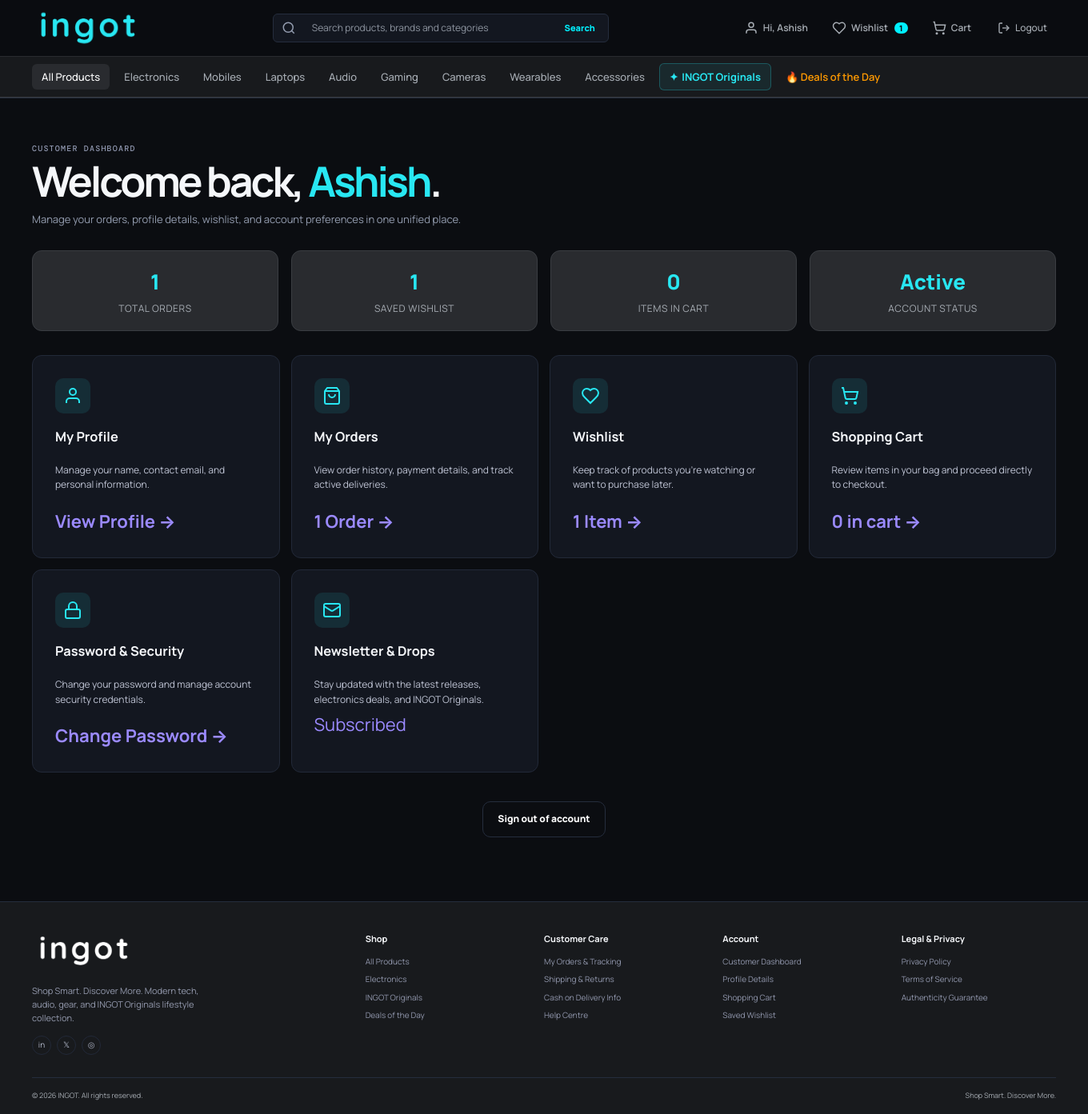
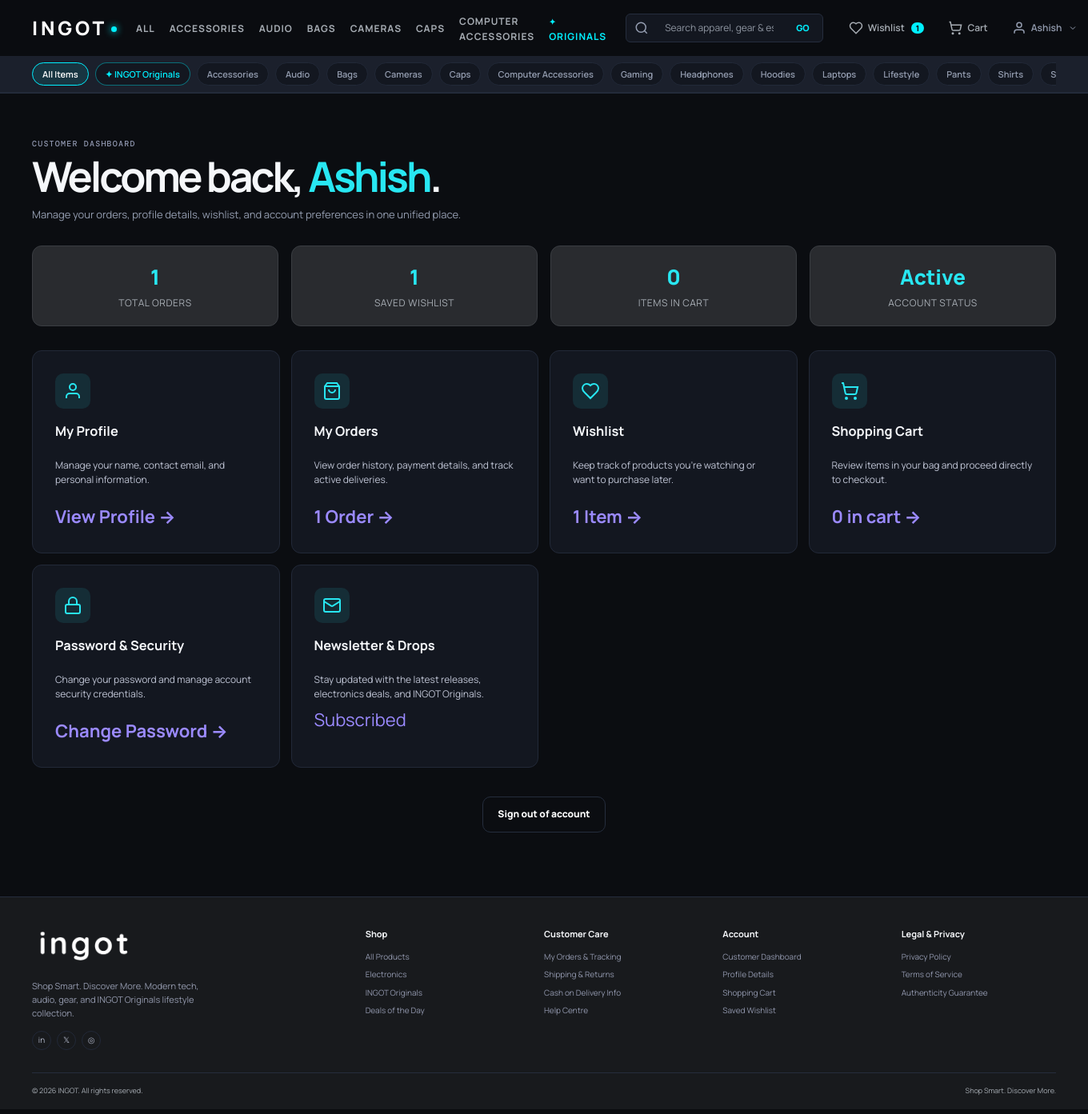
Before and after one commit to ashishsahoo18/Block-Rock-E-Commerce, a Django app: page /account/ in a window 1360 px wide. Shown: the whole page at 80% size. Run offline with Django 5.2, Linux system fonts and the light colour scheme; a user stored in the database is signed in; data comes from the database, SQL or seed files in the repository; data that the repository does not hold is empty.

Commit message:
Update navbar.html

```diff
--- a/Block-Rock-Ecommerce/blockrock/templates/includes/navbar.html
+++ b/Block-Rock-Ecommerce/blockrock/templates/includes/navbar.html
@@ -1,19 +1,34 @@
 {% load static %}
-<header class="site-header">
+<header class="site-header" id="site-header">
   <div class="container nav-main-wrap">
-    <!-- Brand Logo -->
-    <a class="brand" href="{% url 'home' %}" aria-label="INGOT home">
-      <picture>
-        <source media="(max-width: 520px)" srcset="{% static 'images/ingot-logo-compact.png' %}">
-        <img class="brand-logo" src="{% static 'images/ingot-logo.png' %}" alt="ingot">
-      </picture>
+    <!-- Left: INGOT Brand Logo/Wordmark -->
+    <a class="brand" href="{% url 'home' %}" aria-label="INGOT Home">
+      <div class="brand-wordmark">
+        <span class="brand-title">INGOT</span>
+        <span class="brand-dot"></span>
+      </div>
     </a>
 
-    <!-- Marketplace Global Search Bar with Live Autocomplete -->
+    <!-- Primary Nav: DB-Driven Categories -->
+    <nav class="primary-nav" id="primary-nav" aria-label="Main Navigation">
+      <a class="nav-cat-link {% if not selected_category and not collection and request.resolver_match.url_name == 'products' %}active{% endif %}" href="{% url 'products' %}">
+        ALL
+      </a>
+      {% for cat in nav_categories|slice:":6" %}
+        <a class="nav-cat-link {% if selected_category == cat.slug %}active{% endif %}" href="{% url 'products' %}?category={{ cat.slug }}">
+          {{ cat.name|upper }}
+        </a>
+      {% endfor %}
+      <a class="nav-cat-link nav-highlight {% if collection == 'ingot_originals' or request.resolver_match.url_name == 'ingot_originals' %}active{% endif %}" href="{% url 'ingot_originals' %}">
+        <span class="cyan-bullet">✦</span> ORIGINALS
+      </a>
+    </nav>
+
+    <!-- Global Search Bar with Live Autocomplete -->
     <div class="nav-search-container">
       <form action="{% url 'products' %}" method="get" class="nav-search-form" id="nav-search-form">
         <div class="nav-search-input-wrap">
-          <svg class="search-glass-icon" viewBox="0 0 24 24" fill="none" stroke="currentColor" stroke-width="2" width="18" height="18" style="width: 18px; height: 18px; min-width: 18px; max-width: 18px; flex-shrink: 0;" aria-hidden="true">
+          <svg class="search-glass-icon" viewBox="0 0 24 24" fill="none" stroke="currentColor" stroke-width="2" width="16" height="16" aria-hidden="true">
             <circle cx="11" cy="11" r="8"></circle>
             <path d="m21 21-4.3-4.3"></path>
           </svg>
@@ -22,136 +37,122 @@
             name="search"
             id="nav-search-input"
             class="nav-search-input"
-            placeholder="Search products, brands and categories"
+            placeholder="Search apparel, gear & essentials..."
             autocomplete="off"
             value="{{ query|default:'' }}"
-            aria-label="Search products, brands and categories"
+            aria-label="Search catalogue"
           >
           <button type="submit" class="nav-search-button" aria-label="Search">
-            <span>Search</span>
+            <span>GO</span>
           </button>
         </div>
-        <!-- Autocomplete Suggestions Dropdown -->
         <div class="search-autocomplete-dropdown" id="search-autocomplete-dropdown" style="display: none;"></div>
       </form>
     </div>
 
-    <!-- Header Actions (Account, Wishlist, Cart, Auth) -->
+    <!-- Header Actions (Wishlist, Cart, Account Dropdown) -->
     <div class="nav-actions">
+      <!-- Wishlist with badge -->
+      <a class="nav-action-item nav-wishlist" href="{% url 'wishlist_detail' %}" title="Wishlist" aria-label="Wishlist">
+        <svg viewBox="0 0 24 24" fill="none" stroke="currentColor" stroke-width="2" width="18" height="18" aria-hidden="true">
+          <path d="M19 14c1.49-1.46 3-3.21 3-5.5A5.5 5.5 0 0 0 16.5 3c-1.76 0-3 .5-4.5 2-1.5-1.5-2.74-2-4.5-2A5.5 5.5 0 0 0 2 8.5c0 2.3 1.5 4.05 3 5.5l7 7Z"></path>
+        </svg>
+        <span class="action-label">Wishlist</span>
+        <span class="badge-count wishlist-count-badge" style="{% if not wishlist_product_ids %}display:none;{% endif %}">
+          {{ wishlist_product_ids|length }}
+        </span>
+      </a>
+
+      <!-- Cart with badge -->
+      <a class="nav-action-item nav-cart" href="{% url 'cart_detail' %}" title="Shopping Cart" aria-label="Shopping Cart">
+        <svg viewBox="0 0 24 24" fill="none" stroke="currentColor" stroke-width="2" width="18" height="18" aria-hidden="true">
+          <circle cx="8" cy="21" r="1"></circle>
+          <circle cx="19" cy="21" r="1"></circle>
+          <path d="M2.05 2.05h2l2.66 12.42a2 2 0 0 0 2 1.58h9.78a2 2 0 0 0 1.95-1.57l1.65-7.43H5.12"></path>
+        </svg>
+        <span class="action-label">Cart</span>
+        <span class="badge-count cart-count-badge" style="{% if not cart_count %}display:none;{% endif %}">
+          {{ cart_count }}
+        </span>
+      </a>
+
+      <!-- Account Dropdown -->
+      <div class="nav-account-dropdown-wrap" id="account-dropdown-wrap">
         {% if user.is_authenticated %}
-        <a class="nav-action-item" href="{% url 'account' %}" title="My Account">
-          <svg viewBox="0 0 24 24" fill="none" stroke="currentColor" stroke-width="2" width="18" height="18" style="width:18px;height:18px;flex-shrink:0;"><path d="M20 21v-2a4 4 0 0 0-4-4H8a4 4 0 0 0-4 4v2"></path><circle cx="12" cy="7" r="4"></circle></svg>
-          <span class="action-label">Hi, {{ user.first_name|default:user.username }}</span>
+          <button class="nav-action-item nav-account-btn" id="account-dropdown-btn" type="button" aria-expanded="false" aria-haspopup="true">
+            <svg viewBox="0 0 24 24" fill="none" stroke="currentColor" stroke-width="2" width="18" height="18" aria-hidden="true">
+              <path d="M20 21v-2a4 4 0 0 0-4-4H8a4 4 0 0 0-4 4v2"></path>
+              <circle cx="12" cy="7" r="4"></circle>
+            </svg>
+            <span class="action-label">{{ user.first_name|default:user.username }}</span>
+            <svg class="chevron-icon" viewBox="0 0 24 24" fill="none" stroke="currentColor" stroke-width="2" width="12" height="12"><path d="m6 9 6 6 6-6"/></svg>
+          </button>
+          <div class="account-menu-dropdown" id="account-menu-dropdown">
+            <div class="dropdown-user-header">
+              <strong>{{ user.username }}</strong>
+              <small>{{ user.email }}</small>
+            </div>
+            <a class="dropdown-item" href="{% url 'order_list' %}">
+              <svg viewBox="0 0 24 24" fill="none" stroke="currentColor" stroke-width="2" width="14" height="14"><rect x="3" y="4" width="18" height="16" rx="2"/><path d="M7 8h10M7 12h10M7 16h6"/></svg>
+              My Orders
             </a>
-        <a class="nav-action-item" href="{% url 'wishlist_detail' %}" title="Wishlist" aria-label="Wishlist">
-          <svg viewBox="0 0 24 24" fill="none" stroke="currentColor" stroke-width="2" width="18" height="18" style="width:18px;height:18px;flex-shrink:0;"><path d="M19 14c1.49-1.46 3-3.21 3-5.5A5.5 5.5 0 0 0 16.5 3c-1.76 0-3 .5-4.5 2-1.5-1.5-2.74-2-4.5-2A5.5 5.5 0 0 0 2 8.5c0 2.3 1.5 4.05 3 5.5l7 7Z"></path></svg>
-          <span class="action-label">Wishlist</span>
-          {% if wishlist_product_ids %}
-            <span class="badge-count">{{ wishlist_product_ids|length }}</span>
-          {% endif %}
+            <a class="dropdown-item" href="{% url 'wishlist_detail' %}">
+              <svg viewBox="0 0 24 24" fill="none" stroke="currentColor" stroke-width="2" width="14" height="14"><path d="M19 14c1.49-1.46 3-3.21 3-5.5A5.5 5.5 0 0 0 16.5 3c-1.76 0-3 .5-4.5 2-1.5-1.5-2.74-2-4.5-2A5.5 5.5 0 0 0 2 8.5c0 2.3 1.5 4.05 3 5.5l7 7Z"/></svg>
+              Wishlist
             </a>
-        <a class="nav-action-item nav-cart" href="{% url 'cart_detail' %}" title="Cart" aria-label="Cart">
-          <svg viewBox="0 0 24 24" fill="none" stroke="currentColor" stroke-width="2" width="18" height="18" style="width:18px;height:18px;flex-shrink:0;"><circle cx="8" cy="21" r="1"></circle><circle cx="19" cy="21" r="1"></circle><path d="M2.05 2.05h2l2.66 12.42a2 2 0 0 0 2 1.58h9.78a2 2 0 0 0 1.95-1.57l1.65-7.43H5.12"></path></svg>
-          <span class="action-label">Cart</span>
-          {% if cart_count %}
-            <span class="badge-count">{{ cart_count }}</span>
-          {% endif %}
+            <a class="dropdown-item" href="{% url 'account' %}">
+              <svg viewBox="0 0 24 24" fill="none" stroke="currentColor" stroke-width="2" width="14" height="14"><path d="M20 21v-2a4 4 0 0 0-4-4H8a4 4 0 0 0-4 4v2"/><circle cx="12" cy="7" r="4"/></svg>
+              Account Profile
             </a>
-        <form class="logout-form" action="{% url 'logout' %}" method="post">
+            <div class="dropdown-divider"></div>
+            <form class="dropdown-logout-form" action="{% url 'logout' %}" method="post">
               {% csrf_token %}
-          <button class="nav-logout-btn" type="submit" title="Logout">
-            <svg viewBox="0 0 24 24" fill="none" stroke="currentColor" stroke-width="2" width="16" height="16" style="width:16px;height:16px;flex-shrink:0;"><path d="M9 21H5a2 2 0 0 1-2-2V5a2 2 0 0 1 2-2h4"></path><polyline points="16 17 21 12 16 7"></polyline><line x1="21" y1="12" x2="9" y2="12"></line></svg>
-            <span class="logout-text">Logout</span>
+              <button type="submit" class="dropdown-item logout-item">
+                <svg viewBox="0 0 24 24" fill="none" stroke="currentColor" stroke-width="2" width="14" height="14"><path d="M9 21H5a2 2 0 0 1-2-2V5a2 2 0 0 1 2-2h4"/><polyline points="16 17 21 12 16 7"/><line x1="21" y1="12" x2="9" y2="12"/></svg>
+                Sign Out
               </button>
             </form>
+          </div>
         {% else %}
-        <a class="nav-action-item nav-auth-register" href="{% url 'register' %}">Register</a>
-        <a class="button button-small button-nav-signin" href="{% url 'login' %}?next={{ request.get_full_path|urlencode }}">Sign in</a>
+          <button class="nav-action-item nav-account-btn" id="account-dropdown-btn" type="button" aria-expanded="false" aria-haspopup="true">
+            <svg viewBox="0 0 24 24" fill="none" stroke="currentColor" stroke-width="2" width="18" height="18" aria-hidden="true">
+              <path d="M20 21v-2a4 4 0 0 0-4-4H8a4 4 0 0 0-4 4v2"></path>
+              <circle cx="12" cy="7" r="4"></circle>
+            </svg>
+            <span class="action-label">Account</span>
+            <svg class="chevron-icon" viewBox="0 0 24 24" fill="none" stroke="currentColor" stroke-width="2" width="12" height="12"><path d="m6 9 6 6 6-6"/></svg>
+          </button>
+          <div class="account-menu-dropdown" id="account-menu-dropdown">
+            <a class="dropdown-item signin-btn" href="{% url 'login' %}?next={{ request.get_full_path|urlencode }}">Sign In</a>
+            <a class="dropdown-item register-btn" href="{% url 'register' %}">Create Account</a>
+          </div>
         {% endif %}
-      <button class="menu-toggle" type="button" aria-label="Toggle navigation" aria-expanded="false" data-menu-toggle>
+      </div>
+
+      <!-- Mobile menu trigger -->
+      <button class="menu-toggle" type="button" aria-label="Toggle Navigation" aria-expanded="false" id="mobile-menu-toggle">
         <span></span><span></span><span></span>
       </button>
     </div>
   </div>
 
-  <!-- Secondary Marketplace Category Bar -->
-  <nav class="category-subnav" aria-label="Categories">
-    <div class="container subnav-wrap">
-      <a class="subnav-link {% if not selected_category and not collection %}active{% endif %}" href="{% url 'products' %}">All Products</a>
-      <a class="subnav-link {% if collection == 'electronics' %}active{% endif %}" href="{% url 'products' %}?collection=electronics">Electronics</a>
-      <a class="subnav-link {% if selected_category == 'smartphones' %}active{% endif %}" href="{% url 'products' %}?category=smartphones">Mobiles</a>
-      <a class="subnav-link {% if selected_category == 'laptops' %}active{% endif %}" href="{% url 'products' %}?category=laptops">Laptops</a>
-      <a class="subnav-link {% if selected_category == 'audio' %}active{% endif %}" href="{% url 'products' %}?category=audio">Audio</a>
-      <a class="subnav-link {% if selected_category == 'gaming' %}active{% endif %}" href="{% url 'products' %}?category=gaming">Gaming</a>
-      <a class="subnav-link {% if selected_category == 'cameras' %}active{% endif %}" href="{% url 'products' %}?category=cameras">Cameras</a>
-      <a class="subnav-link {% if selected_category == 'wearables' %}active{% endif %}" href="{% url 'products' %}?category=wearables">Wearables</a>
-      <a class="subnav-link {% if selected_category == 'accessories' %}active{% endif %}" href="{% url 'products' %}?category=accessories">Accessories</a>
-      <a class="subnav-link subnav-highlight {% if collection == 'ingot_originals' or request.resolver_match.url_name == 'ingot_originals' %}active{% endif %}" href="{% url 'ingot_originals' %}">
-        <span class="subnav-sparkle">✦</span> INGOT Originals
+  <!-- DB-Driven Subcategory Chips Bar -->
+  <nav class="subcategory-chips-bar" aria-label="Category Chips">
+    <div class="container chips-scroll-wrap">
+      <a class="chip-item {% if not selected_category and not collection %}active{% endif %}" href="{% url 'products' %}">
+        All Items
       </a>
-      <a class="subnav-link subnav-deal" href="{% url 'products' %}?deal=1">🔥 Deals of the Day</a>
+      <a class="chip-item chip-highlight {% if collection == 'ingot_originals' %}active{% endif %}" href="{% url 'ingot_originals' %}">
+        ✦ INGOT Originals
+      </a>
+      {% for cat in nav_categories %}
+        <a class="chip-item {% if selected_category == cat.slug %}active{% endif %}" href="{% url 'products' %}?category={{ cat.slug }}">
+          {{ cat.name }}
+        </a>
+      {% endfor %}
+      <a class="chip-item chip-deal {% if deal %}active{% endif %}" href="{% url 'products' %}?deal=1">
+        🔥 Deals
+      </a>
     </div>
   </nav>
 </header>
-
-<script>
-  // Autocomplete search behavior
-  document.addEventListener('DOMContentLoaded', function() {
-    const searchInput = document.getElementById('nav-search-input');
-    const dropdown = document.getElementById('search-autocomplete-dropdown');
-    let debounceTimer = null;
-
-    if (searchInput && dropdown) {
-      searchInput.addEventListener('input', function() {
-        const val = this.value.trim();
-        clearTimeout(debounceTimer);
-        if (val.length < 2) {
-          dropdown.style.display = 'none';
-          dropdown.innerHTML = '';
-          return;
-        }
-
-        debounceTimer = setTimeout(() => {
-          fetch('/shop/api/search-autocomplete/?q=' + encodeURIComponent(val))
-            .then(res => res.json())
-            .then(data => {
-              if (data.results && data.results.length > 0) {
-                let html = '<div class="autocomplete-list">';
-                data.results.forEach(item => {
-                  html += `
-                    <a href="/shop/${item.slug}/" class="autocomplete-item">
-                      ${item.image_url ? `<img src="${item.image_url}" alt="${item.name}" class="ac-thumb">` : `<span class="ac-icon">✦</span>`}
-                      <div class="ac-details">
-                        <span class="ac-name">${item.name}</span>
-                        <span class="ac-meta">${item.collection} &bull; ${item.category}</span>
-                      </div>
-                      <span class="ac-price">${item.price}</span>
-                    </a>
-                  `;
-                });
-                html += `
-                  <a href="/shop/?search=${encodeURIComponent(val)}" class="ac-view-all">
-                    See all results for "<strong>${val}</strong>" &rarr;
-                  </a>
-                </div>`;
-                dropdown.innerHTML = html;
-                dropdown.style.display = 'block';
-              } else {
-                dropdown.innerHTML = `<div class="ac-no-results">No products found matching "<strong>${val}</strong>"</div>`;
-                dropdown.style.display = 'block';
-              }
-            })
-            .catch(() => {
-              dropdown.style.display = 'none';
-            });
-        }, 250);
-      });
-
-      document.addEventListener('click', function(e) {
-        if (!searchInput.contains(e.target) && !dropdown.contains(e.target)) {
-          dropdown.style.display = 'none';
-        }
-      });
-    }
-  });
-</script>
```
Lines whose indentation alone changed are shown as unchanged.
